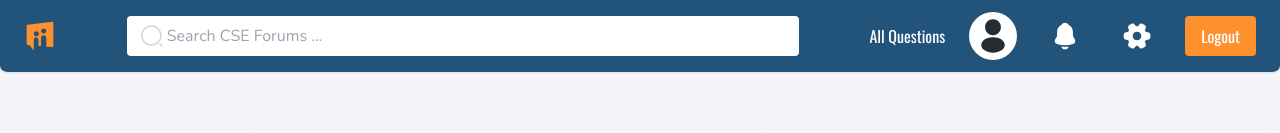
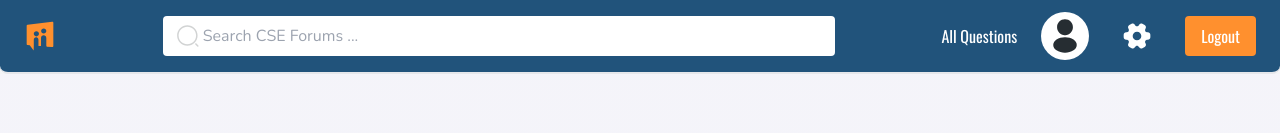
Before and after one commit to ScientificClubofESI/cse-forums-frontend, a Next.js app: page /ask-question in a window 1280 px wide. Shown: the top 133 px of the page. Built offline with nearby package versions, Linux system fonts and the light colour scheme; no server answers.

Commit message:
removing the notification from the navbar

```diff
--- a/src/components/navbar/navbarsignedin.js
+++ b/src/components/navbar/navbarsignedin.js
@@ -108,17 +108,6 @@ export const Navbarsignedin = () => {
             />
           </Link>
 
-          <Link href="/notifications">
-            <Image
-              src={notification}
-              alt="Frame 33603"
-              width={40}
-              height={40}
-              style={{ width: "auto", height: "auto" }}
-              className="hover:opacity-80"
-            />
-          </Link>
-
           <Link href="/profile/settings">
             <Image
               src={settings}
```
